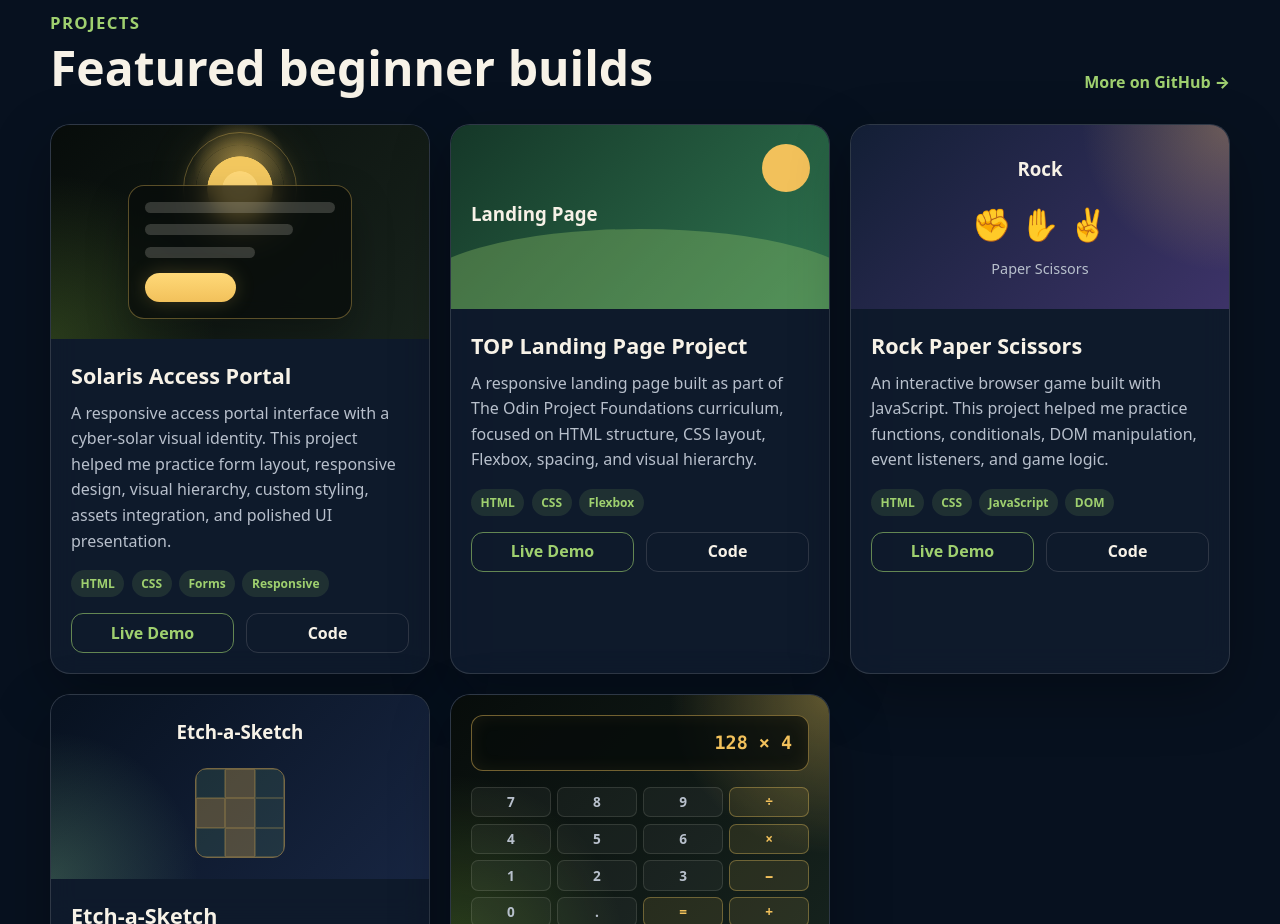
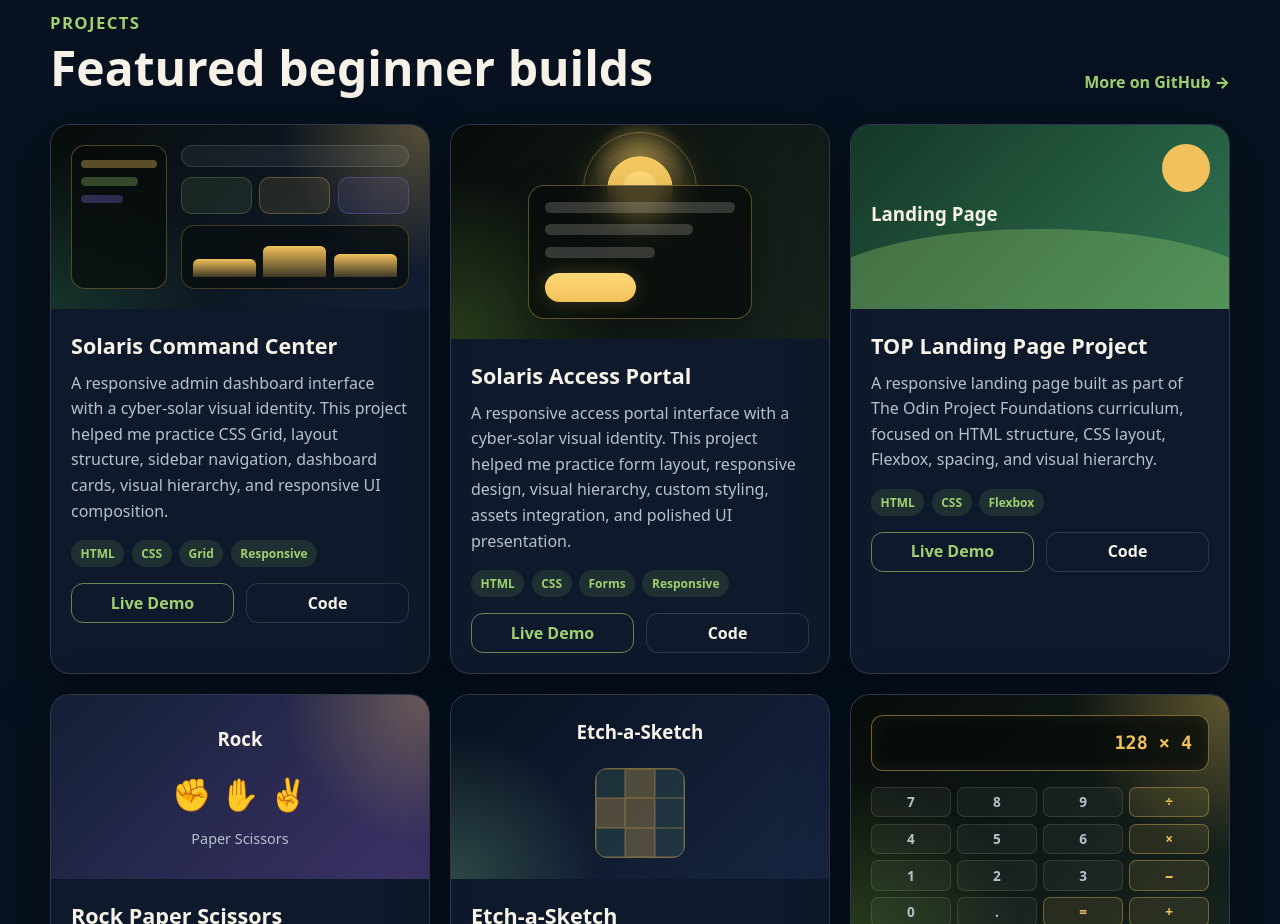
Before and after one commit to progritit/Portfolio, a plain HTML site: page index.html in a window 1280 px wide. Shown: the part 1700-2624 px from the top of the page. Drawn offline with Linux system fonts and the light colour scheme.

Commit message:
Add admin dashboard project to portfolio

```diff
--- a/index.html
+++ b/index.html
@@ -151,6 +151,58 @@
           </div>
 
           <div class="project-grid">
+            <article class="project-card card">
+              <div class="project-preview dashboard-preview">
+                <div class="dashboard-sidebar" aria-hidden="true">
+                  <span></span>
+                  <span></span>
+                  <span></span>
+                </div>
+
+                <div class="dashboard-main" aria-hidden="true">
+                  <div class="dashboard-topbar"></div>
+
+                  <div class="dashboard-widgets">
+                    <span></span>
+                    <span></span>
+                    <span></span>
+                  </div>
+
+                  <div class="dashboard-chart">
+                    <span></span>
+                    <span></span>
+                    <span></span>
+                  </div>
+                </div>
+              </div>
+
+              <div class="project-info">
+                <h3>Solaris Command Center</h3>
+
+                <p>
+                  A responsive admin dashboard interface with a cyber-solar visual identity.
+                  This project helped me practice CSS Grid, layout structure, sidebar navigation,
+                  dashboard cards, visual hierarchy, and responsive UI composition.
+                </p>
+
+                <div class="tags">
+                  <span>HTML</span>
+                  <span>CSS</span>
+                  <span>Grid</span>
+                  <span>Responsive</span>
+                </div>
+
+                <div class="project-actions">
+                  <a href="https://progritit.github.io/Admin-Dashboard/" class="small-btn" target="_blank" rel="noreferrer">
+                    Live Demo
+                  </a>
+
+                  <a href="https://github.com/progritit/Admin-Dashboard" class="small-btn ghost" target="_blank" rel="noreferrer">
+                    Code
+                  </a>
+                </div>
+              </div>
+            </article>
             <article class="project-card card">
               <div class="project-preview solaris-preview">
                 <div class="solaris-sun" aria-hidden="true"></div>
```
